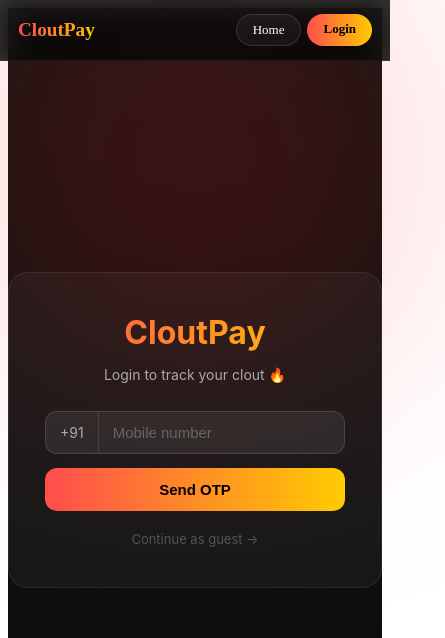
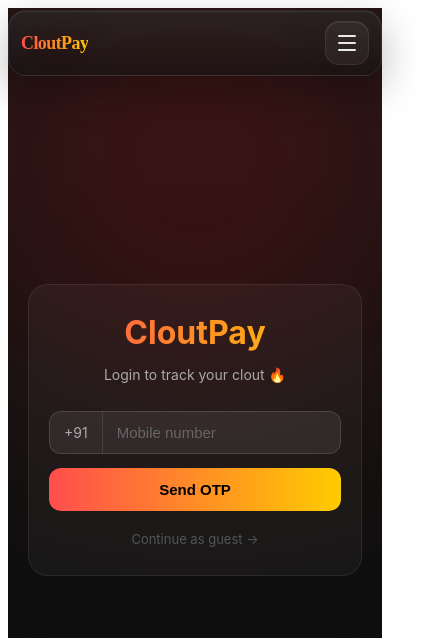
Before and after one commit to AjaykumrReddy/cloutpay, a SvelteKit app in the folder CloutPay/: page /login in a window 390 px wide. Shown: the top 638 px of the page, 445 px wide, since content can reach past the window. Built offline with nearby package versions, Linux system fonts and the light colour scheme; no server answers.

Commit message:
navbar update

```diff
--- a/CloutPay/src/routes/+layout.svelte
+++ b/CloutPay/src/routes/+layout.svelte
@@ -6,10 +6,20 @@
 	import Toast from '$lib/Toast.svelte';
 
 	let { children } = $props();
+	let mobileMenuOpen = $state(false);
 
 	function logout() {
 		authStore.clear();
+		mobileMenuOpen = false;
 		toast.info('Logged out');
+	}
+
+	function closeMenu() {
+		mobileMenuOpen = false;
+	}
+
+	function toggleMenu() {
+		mobileMenuOpen = !mobileMenuOpen;
 	}
 
 	onMount(() => {
@@ -23,8 +33,9 @@
 
 <div class="app-shell">
 	<nav class="nav">
-		<a href="/" class="logo">CloutPay</a>
-		<div class="nav-links">
+		<a href="/" class="logo" onclick={closeMenu}>CloutPay</a>
+
+		<div class="nav-links desktop-links">
 			{#if $isLoggedIn}
 				<a href="/" class="nav-btn">Home</a>
 				<a href="/history" class="nav-btn">History</a>
@@ -35,6 +46,51 @@
 				<a href="/login" class="nav-btn primary">Login</a>
 			{/if}
 		</div>
+
+		<button
+			class="menu-toggle"
+			type="button"
+			aria-label={mobileMenuOpen ? 'Close navigation menu' : 'Open navigation menu'}
+			aria-expanded={mobileMenuOpen}
+			onclick={toggleMenu}
+		>
+			<span class:open={mobileMenuOpen}></span>
+			<span class:open={mobileMenuOpen}></span>
+			<span class:open={mobileMenuOpen}></span>
+		</button>
+
+		{#if mobileMenuOpen}
+			<div class="mobile-menu">
+				<div class="mobile-menu-glow"></div>
+				{#if $isLoggedIn}
+					<a href="/" class="mobile-link" onclick={closeMenu}>
+						<span class="mobile-label">Home</span>
+						<span class="mobile-meta">Back to the board</span>
+					</a>
+					<a href="/history" class="mobile-link" onclick={closeMenu}>
+						<span class="mobile-label">History</span>
+						<span class="mobile-meta">Your contributions</span>
+					</a>
+					<a href="/profile" class="mobile-link" onclick={closeMenu}>
+						<span class="mobile-label">Profile</span>
+						<span class="mobile-meta">Edit your display name</span>
+					</a>
+					<button class="mobile-link danger" type="button" onclick={logout}>
+						<span class="mobile-label">Logout</span>
+						<span class="mobile-meta">End this session</span>
+					</button>
+				{:else}
+					<a href="/" class="mobile-link" onclick={closeMenu}>
+						<span class="mobile-label">Home</span>
+						<span class="mobile-meta">Explore the live board</span>
+					</a>
+					<a href="/login" class="mobile-link primary-link" onclick={closeMenu}>
+						<span class="mobile-label">Login</span>
+						<span class="mobile-meta">Track your rank and profile</span>
+					</a>
+				{/if}
+			</div>
+		{/if}
 	</nav>
 
 	{@render children()}
@@ -42,73 +98,249 @@
 </div>
 
 <style>
+	:global(html, body) {
+		max-width: 100%;
+		overflow-x: hidden;
+	}
+
 	.app-shell {
 		min-height: 100vh;
+		overflow-x: clip;
 	}
 
 	.nav {
 		position: fixed;
-		top: 0;
-		right: 0;
-		left: 0;
+		top: 18px;
+		left: 50%;
+		transform: translateX(-50%);
 		z-index: 100;
 		display: flex;
 		align-items: center;
 		justify-content: space-between;
-		padding: 16px 32px;
-		background: rgba(8, 8, 8, 0.82);
-		backdrop-filter: blur(12px);
-		border-bottom: 1px solid rgba(255, 255, 255, 0.06);
+		width: min(1120px, calc(100vw - 32px));
+		padding: 12px 18px 12px 22px;
+		background:
+			linear-gradient(180deg, rgba(255, 255, 255, 0.09), rgba(255, 255, 255, 0.03)),
+			rgba(9, 9, 9, 0.66);
+		backdrop-filter: blur(18px) saturate(145%);
+		-webkit-backdrop-filter: blur(18px) saturate(145%);
+		border: 1px solid rgba(255, 255, 255, 0.08);
+		box-shadow:
+			0 14px 40px rgba(0, 0, 0, 0.28),
+			inset 0 1px 0 rgba(255, 255, 255, 0.08);
+		border-radius: 24px;
 		box-sizing: border-box;
 	}
 
 	.logo {
-		font-size: 1.2rem;
-		font-weight: 800;
+		font-size: 1.28rem;
+		font-weight: 900;
+		letter-spacing: -0.03em;
 		text-decoration: none;
 		background: linear-gradient(90deg, #ff4d4d, #ffcc00);
 		-webkit-background-clip: text;
 		background-clip: text;
 		-webkit-text-fill-color: transparent;
+		text-shadow: 0 0 24px rgba(255, 153, 51, 0.18);
 	}
 
 	.nav-links {
 		display: flex;
-		gap: 8px;
+		gap: 10px;
+		align-items: center;
 	}
 
 	.nav-btn {
-		padding: 7px 16px;
+		padding: 9px 16px;
 		border-radius: 999px;
-		border: 1px solid rgba(255, 255, 255, 0.12);
-		background: rgba(255, 255, 255, 0.05);
-		color: white;
+		border: 1px solid rgba(255, 255, 255, 0.08);
+		background: rgba(255, 255, 255, 0.04);
+		color: rgba(255, 255, 255, 0.88);
 		font-size: 13px;
+		font-weight: 600;
+		letter-spacing: 0.01em;
 		cursor: pointer;
 		text-decoration: none;
-		transition: background 0.2s ease;
+		transition:
+			background 0.22s ease,
+			border-color 0.22s ease,
+			transform 0.18s ease,
+			box-shadow 0.22s ease,
+			color 0.22s ease;
 	}
 
 	.nav-btn:hover {
-		background: rgba(255, 255, 255, 0.1);
+		background: rgba(255, 255, 255, 0.08);
+		border-color: rgba(255, 255, 255, 0.14);
+		color: white;
+		transform: translateY(-1px);
+		box-shadow: 0 8px 18px rgba(0, 0, 0, 0.16);
 	}
 
 	.nav-btn.primary {
 		background: linear-gradient(90deg, #ff4d4d, #ffcc00);
 		color: black;
-		font-weight: 700;
+		font-weight: 800;
 		border: none;
+		box-shadow: 0 10px 24px rgba(255, 153, 51, 0.22);
+	}
+
+	.nav-btn.primary:hover {
+		background: linear-gradient(90deg, #ff5a5a, #ffd84d);
+		color: black;
+	}
+
+	.menu-toggle {
+		display: none;
+		width: 44px;
+		height: 44px;
+		border-radius: 14px;
+		border: 1px solid rgba(255, 255, 255, 0.08);
+		background: rgba(255, 255, 255, 0.05);
+		padding: 0;
+		cursor: pointer;
+		align-items: center;
+		justify-content: center;
+		flex-direction: column;
+		gap: 5px;
+		box-shadow: inset 0 1px 0 rgba(255, 255, 255, 0.08);
+	}
+
+	.menu-toggle span {
+		display: block;
+		width: 18px;
+		height: 2px;
+		border-radius: 999px;
+		background: rgba(255, 255, 255, 0.9);
+		transition: transform 0.22s ease, opacity 0.22s ease;
+	}
+
+	.menu-toggle span.open:nth-child(1) {
+		transform: translateY(7px) rotate(45deg);
+	}
+
+	.menu-toggle span.open:nth-child(2) {
+		opacity: 0;
+	}
+
+	.menu-toggle span.open:nth-child(3) {
+		transform: translateY(-7px) rotate(-45deg);
+	}
+
+	.mobile-menu {
+		display: none;
+	}
+
+	@media (max-width: 900px) {
+		.nav {
+			top: 14px;
+			width: min(1120px, calc(100vw - 20px));
+			padding: 10px 12px 10px 16px;
+			border-radius: 20px;
+		}
+	}
+
+	@media (max-width: 820px) {
+		.nav {
+			top: 10px;
+			width: calc(100vw - 16px);
+			padding: 10px 12px;
+			border-radius: 18px;
+		}
+
+		.desktop-links {
+			display: none;
+		}
+
+		.menu-toggle {
+			display: inline-flex;
+		}
+
+		.mobile-menu {
+			position: absolute;
+			top: calc(100% + 12px);
+			right: 0;
+			display: flex;
+			flex-direction: column;
+			gap: 8px;
+			width: min(300px, 100%);
+			padding: 14px;
+			border-radius: 22px;
+			background:
+				linear-gradient(180deg, rgba(255, 255, 255, 0.08), rgba(255, 255, 255, 0.03)),
+				rgba(10, 10, 10, 0.9);
+			border: 1px solid rgba(255, 255, 255, 0.08);
+			box-shadow:
+				0 18px 44px rgba(0, 0, 0, 0.34),
+				inset 0 1px 0 rgba(255, 255, 255, 0.08);
+			overflow: hidden;
+		}
+
+		.mobile-menu-glow {
+			position: absolute;
+			top: -40px;
+			right: -10px;
+			width: 120px;
+			height: 120px;
+			border-radius: 999px;
+			background: radial-gradient(circle, rgba(255, 204, 0, 0.2), transparent 70%);
+			filter: blur(16px);
+			pointer-events: none;
+		}
+
+		.mobile-link {
+			position: relative;
+			z-index: 1;
+			display: flex;
+			flex-direction: column;
+			gap: 3px;
+			padding: 14px 16px;
+			border-radius: 16px;
+			border: 1px solid rgba(255, 255, 255, 0.06);
+			background: rgba(255, 255, 255, 0.04);
+			color: white;
+			text-decoration: none;
+			text-align: left;
+			cursor: pointer;
+		}
+
+		.mobile-link.primary-link {
+			background: linear-gradient(90deg, rgba(255, 77, 77, 0.92), rgba(255, 204, 0, 0.92));
+			color: black;
+			border: none;
+		}
+
+		.mobile-link.danger {
+			background: rgba(255, 255, 255, 0.03);
+		}
+
+		.mobile-label {
+			font-size: 14px;
+			font-weight: 700;
+			letter-spacing: 0.01em;
+		}
+
+		.mobile-meta {
+			font-size: 12px;
+			color: rgba(255, 255, 255, 0.58);
+		}
+
+		.primary-link .mobile-meta {
+			color: rgba(0, 0, 0, 0.72);
+		}
+
+		.logo {
+			font-size: 1.12rem;
+		}
 	}
 
 	@media (max-width: 600px) {
-		.nav {
-			padding: 14px 18px;
+		.mobile-menu {
+			width: min(280px, 100%);
 		}
 
-		.nav-links {
-			gap: 6px;
-			flex-wrap: wrap;
-			justify-content: flex-end;
+		.mobile-link {
+			padding: 13px 14px;
 		}
 	}
 </style>
--- a/CloutPay/src/routes/history/+page.svelte
+++ b/CloutPay/src/routes/history/+page.svelte
@@ -156,6 +156,7 @@
     color: white;
     font-family: 'Inter', sans-serif;
     position: relative;
+    overflow-x: hidden;
   }
 
   .glow {
@@ -176,6 +177,7 @@
     padding: 60px 20px 50px;
     position: relative;
     z-index: 1;
+    box-sizing: border-box;
   }
 
   .header {
@@ -286,6 +288,10 @@
     padding: 16px 18px;
   }
 
+  .row-main {
+    min-width: 0;
+  }
+
   .row-top {
     display: flex;
     justify-content: space-between;
@@ -328,6 +334,8 @@
     color: #666;
     font-family: ui-monospace, SFMono-Regular, Menlo, Consolas, monospace;
     font-size: 12px;
+    overflow-wrap: anywhere;
+    word-break: break-word;
   }
 
   @media (max-width: 760px) {
@@ -353,5 +361,14 @@
       align-items: flex-start;
       flex-direction: column;
     }
+
+    .row {
+      padding: 14px;
+    }
+
+    .row-meta {
+      align-items: flex-start;
+      flex-direction: column;
+    }
   }
 </style>
--- a/CloutPay/src/routes/login/+page.svelte
+++ b/CloutPay/src/routes/login/+page.svelte
@@ -101,6 +101,9 @@
     justify-content: center;
     font-family: 'Inter', sans-serif;
     position: relative;
+    padding: 20px;
+    box-sizing: border-box;
+    overflow-x: hidden;
   }
 
   .glow {
@@ -116,11 +119,12 @@
   }
 
   .card {
+    box-sizing: border-box;
     background: rgba(255, 255, 255, 0.04);
     border: 1px solid rgba(255, 255, 255, 0.08);
     border-radius: 20px;
     padding: 40px 36px;
-    width: 360px;
+    width: min(360px, 100%);
     text-align: center;
     color: white;
     position: relative;
@@ -208,6 +212,7 @@
     font-size: 13px;
     color: #888;
     margin-bottom: 14px;
+    overflow-wrap: anywhere;
   }
 
   .link {
@@ -229,4 +234,15 @@
   }
 
   .skip:hover { color: #888; }
+
+  @media (max-width: 540px) {
+    .card {
+      padding: 28px 20px;
+    }
+
+    .otp-input {
+      letter-spacing: 5px;
+      font-size: 20px;
+    }
+  }
 </style>
--- a/CloutPay/src/routes/profile/+page.svelte
+++ b/CloutPay/src/routes/profile/+page.svelte
@@ -82,6 +82,8 @@
     font-family: 'Inter', sans-serif;
     color: white;
     padding: 20px;
+    box-sizing: border-box;
+    overflow-x: hidden;
   }
 
   .glow {
@@ -97,6 +99,7 @@
   }
 
   .card {
+    box-sizing: border-box;
     width: min(420px, 100%);
     padding: 34px;
     border-radius: 24px;
@@ -111,6 +114,7 @@
     justify-content: space-between;
     gap: 10px;
     margin-bottom: 24px;
+    flex-wrap: wrap;
   }
 
   .back,
@@ -187,4 +191,15 @@
     opacity: 0.55;
     cursor: not-allowed;
   }
+
+  @media (max-width: 540px) {
+    .card {
+      padding: 28px 20px;
+    }
+
+    .topline {
+      flex-direction: column;
+      align-items: flex-start;
+    }
+  }
 </style>
--- a/CloutPay/vite.config.ts
+++ b/CloutPay/vite.config.ts
@@ -1,9 +1,27 @@
 import { sveltekit } from '@sveltejs/kit/vite';
-import { defineConfig } from 'vite';
+import { defineConfig, loadEnv } from 'vite';
 
-export default defineConfig({
-	plugins: [sveltekit()],
-	server: {
-		allowedHosts: ['d82f-27-6-135-168.ngrok-free.app']
-	}
+export default defineConfig(({ mode }) => {
+	const env = loadEnv(mode, process.cwd(), '');
+	const apiTarget = env.PUBLIC_API_BASE;
+
+	return {
+		plugins: [sveltekit()],
+		server: {
+			allowedHosts: true,
+			proxy: apiTarget
+				? {
+						'/api': {
+							target: apiTarget,
+							changeOrigin: true,
+							secure: true,
+							rewrite: (path) => path.replace(/^\/api/, ''),
+							headers: {
+								'ngrok-skip-browser-warning': 'true'
+							}
+						}
+					}
+				: undefined
+		}
+	};
 });
```
Also changed, not shown: CloutPay/src/lib/api.ts (+11 -6 lines), 1 other file (tests, documents, lock files or other folders).
